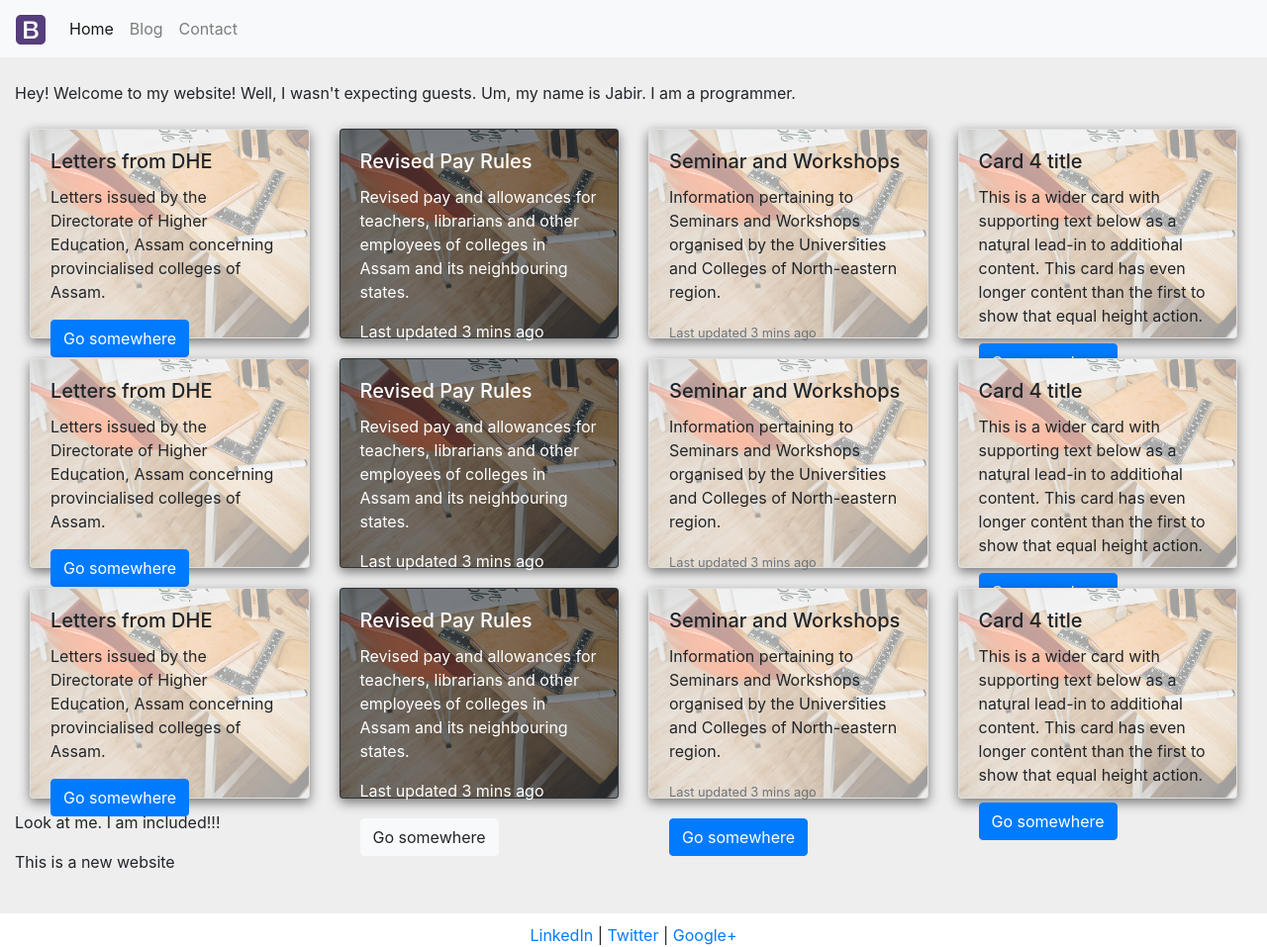
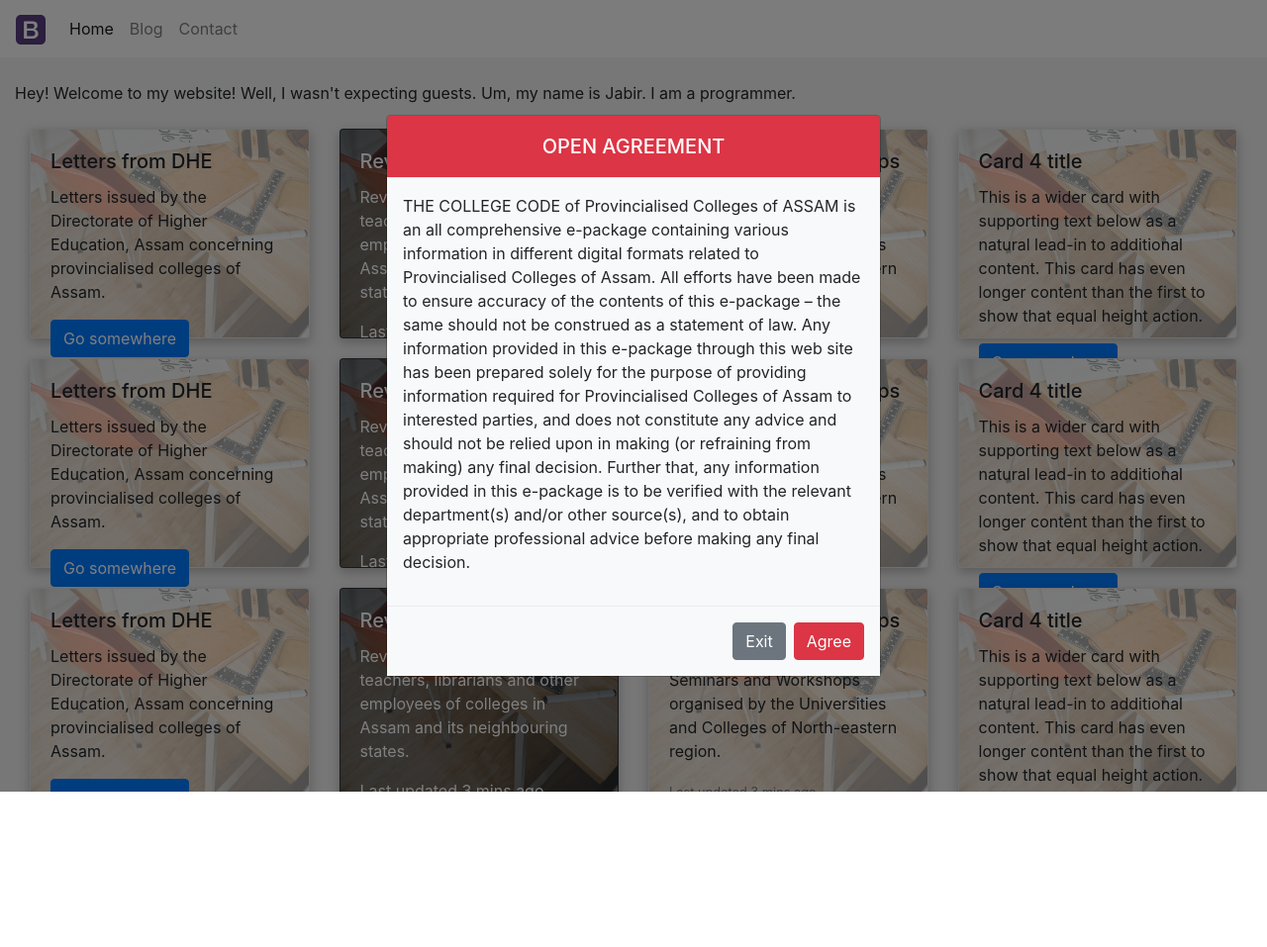
Before and after one commit to jabir15/acc-try, a Django app: page / in a window 1280 px wide. Shown: the whole page at 99% size. After the commit the page ends 800 px from the top, so only its background shows below. Run offline with Django 3.2, Linux system fonts and the light colour scheme; some libraries are stand-ins or nearby versions.

Commit message:
Added modal for disclaimer

```diff
--- a/mysite/settings.py
+++ b/mysite/settings.py
@@ -25,7 +25,7 @@ SECRET_KEY = 'q#*%j^h22xfx0zt=c7xw+35zcv4nw5e(1pec#d*u$g_h4((hyh'
 # SECURITY WARNING: don't run with debug turned on in production!
 DEBUG = True
 
-ALLOWED_HOSTS = []
+ALLOWED_HOSTS = ['*']
 
 
 # Application definition
--- a/personal/templates/personal/header.html
+++ b/personal/templates/personal/header.html
@@ -15,7 +15,10 @@
 		body {
 			height: 100%;
 		}
-		.box-shadow { box-shadow: 0 .25rem .75rem rgba(0, 0, 0, 0.5); }
+
+		.box-shadow {
+			box-shadow: 0 .25rem .75rem rgba(0, 0, 0, 0.25);
+		}
 	</style>
 
 </head>
@@ -26,9 +29,9 @@
 
 	</div> -->
 	<nav class="navbar sticky-top navbar-expand-lg navbar-light bg-light">
-		<a class="navbar-brand" href="#">
+		<a class="navbar-brand" href="/">
 			<img src="{% static 'personal/img/bootstrap-solid.svg' %}" width="30" height="30" alt="">
-		  </a>
+		</a>
 		<button class="navbar-toggler" type="button" data-toggle="collapse" data-target="#navbarNavAltMarkup" aria-controls="navbarNavAltMarkup"
 		 aria-expanded="false" aria-label="Toggle navigation">
 			<span class="navbar-toggler-icon"></span>
@@ -38,7 +41,7 @@
 				<a class="nav-item nav-link active" href="/">Home
 					<span class="sr-only">(current)</span>
 				</a>
-				<a class="nav-item nav-link" href="#">Blog</a>
+				<a class="nav-item nav-link" href="/">Blog</a>
 				<a class="nav-item nav-link" href="/contact">Contact</a>
 			</div>
 		</div>
@@ -57,6 +60,15 @@
 			</p>
 		</div>
 	</footer>
+	<script type="text/javascript">
+		$(document).ready(function () {
+			$("#exampleModalLive").modal({
+				show: true,
+				keyboard: false,
+            	backdrop: 'static'
+			});
+		});
+	</script>
 
 </body>
 
--- a/personal/templates/personal/home.html
+++ b/personal/templates/personal/home.html
@@ -1,4 +1,7 @@
-{% extends "personal/header.html" %} {% load static %} {% block content %}
+{% extends "personal/header.html" %} {% load static %}
+{% block content %}
+
+{% include 'personal/includes/disclaimer.html' %}
 <p>Hey! Welcome to my website! Well, I wasn't expecting guests. Um, my name is Jabir. I am a programmer.</p>
 <div class="container-fluid">
     <div class="row mb-1">
--- /dev/null
+++ b/personal/templates/personal/includes/disclaimer.html
@@ -0,0 +1,25 @@
+<div id="exampleModalLive" class="modal fade" role="dialog" aria-labelledby="exampleModalLiveLabel" aria-hidden="true">
+    <div class="modal-dialog modal-dialog-centered" role="document">
+        <div class="modal-content bg-danger">
+            <div class="modal-header text-white">
+                <h5 class="modal-title" style="margin:0 auto;" id="exampleModalLiveLabel">OPEN AGREEMENT</h5>
+
+            </div>
+            <div class="modal-body bg-light">
+                <p>THE COLLEGE CODE of Provincialised Colleges of ASSAM is an all comprehensive e-package containing various
+                    information in different digital formats related to Provincialised Colleges of Assam. All efforts have
+                    been made to ensure accuracy of the contents of this e-package – the same should not be construed as
+                    a statement of law. Any information provided in this e-package through this web site has been prepared
+                    solely for the purpose of providing information required for Provincialised Colleges of Assam to interested
+                    parties, and does not constitute any advice and should not be relied upon in making (or refraining from
+                    making) any final decision. Further that, any information provided in this e-package is to be verified
+                    with the relevant department(s) and/or other source(s), and to obtain appropriate professional advice
+                    before making any final decision.</p>
+            </div>
+            <div class="modal-footer bg-light">
+                <button type="button" class="btn btn-secondary" onclick="window.open('/contact', '_self', '');">Exit</button>
+                <button type="button" class="btn btn-danger" data-dismiss="modal">Agree</button>
+            </div>
+        </div>
+    </div>
+</div>
```
